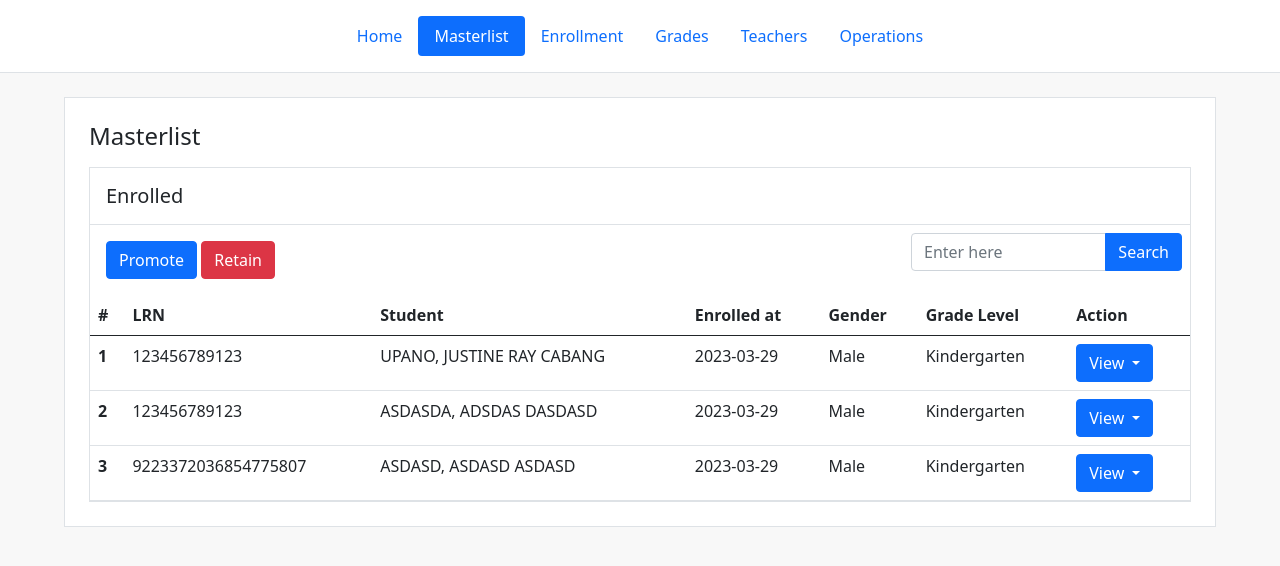
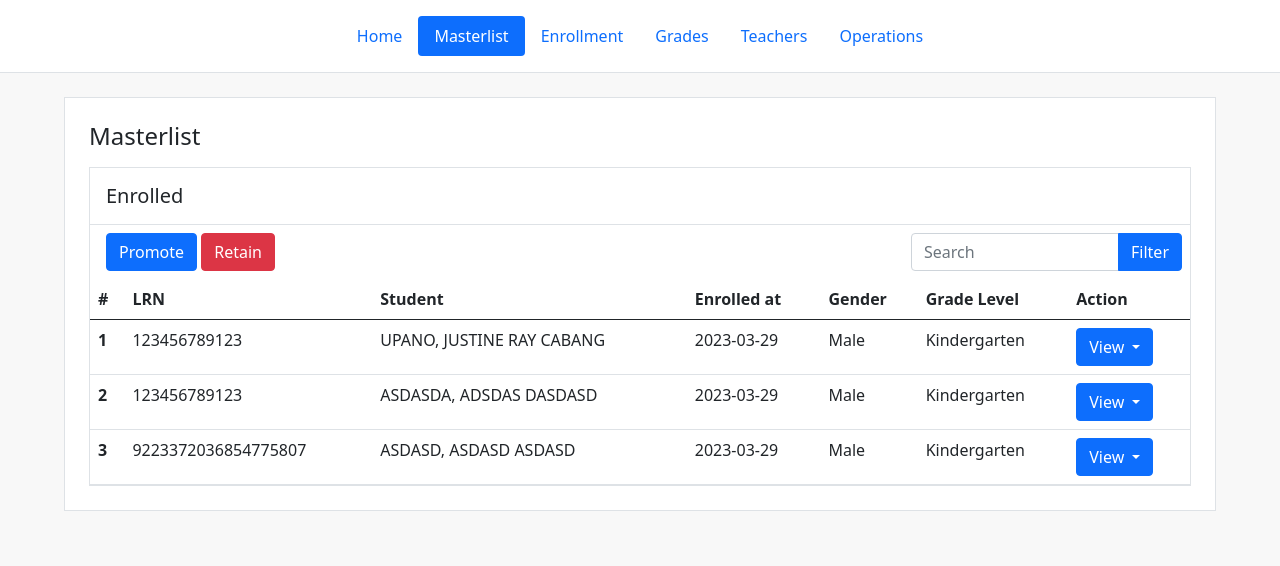
Before and after one commit to justine-135/School-record-management-system, a PHP site: page /masterlist.php in a window 1280 px wide. Shown: the part 77-643 px from the top of the page. Run offline with PHP 8.4, Linux system fonts and the light colour scheme; data comes from the database, SQL or seed files in the repository.

Commit message:
added placeholders to text

```diff
--- a/partials/search_student.php
+++ b/partials/search_student.php
@@ -1,11 +1,11 @@
-<form class="input-group mb-3 w-25 search-form" method="get" enctype="multipart/form-data">
-    <input type="text" class="form-control search-input" placeholder="Enter here" name="query" />
+<form class="input-group w-25 search-form" method="get" enctype="multipart/form-data">
+    <input type="text" class="form-control search-input" placeholder="Search" name="query" />
     <input type="hidden" class="form-control" placeholder="Enter here" name="view" value="masterlist" />
     <button
     class="btn btn-primary search-btn"
     id="button-addon2"
     type="submit"
     >
-    Search
+    Filter
     </button>
 </form>
```
